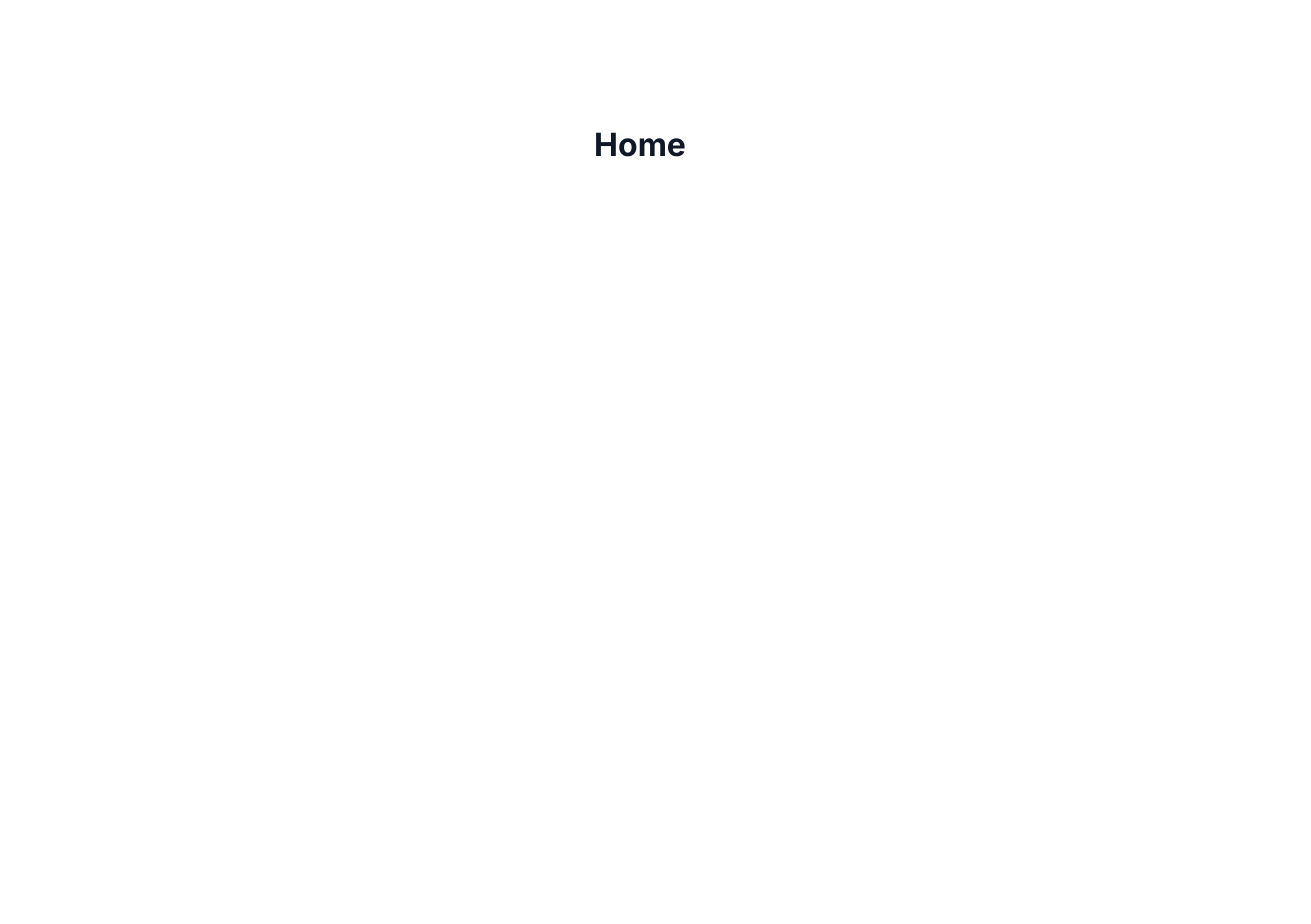
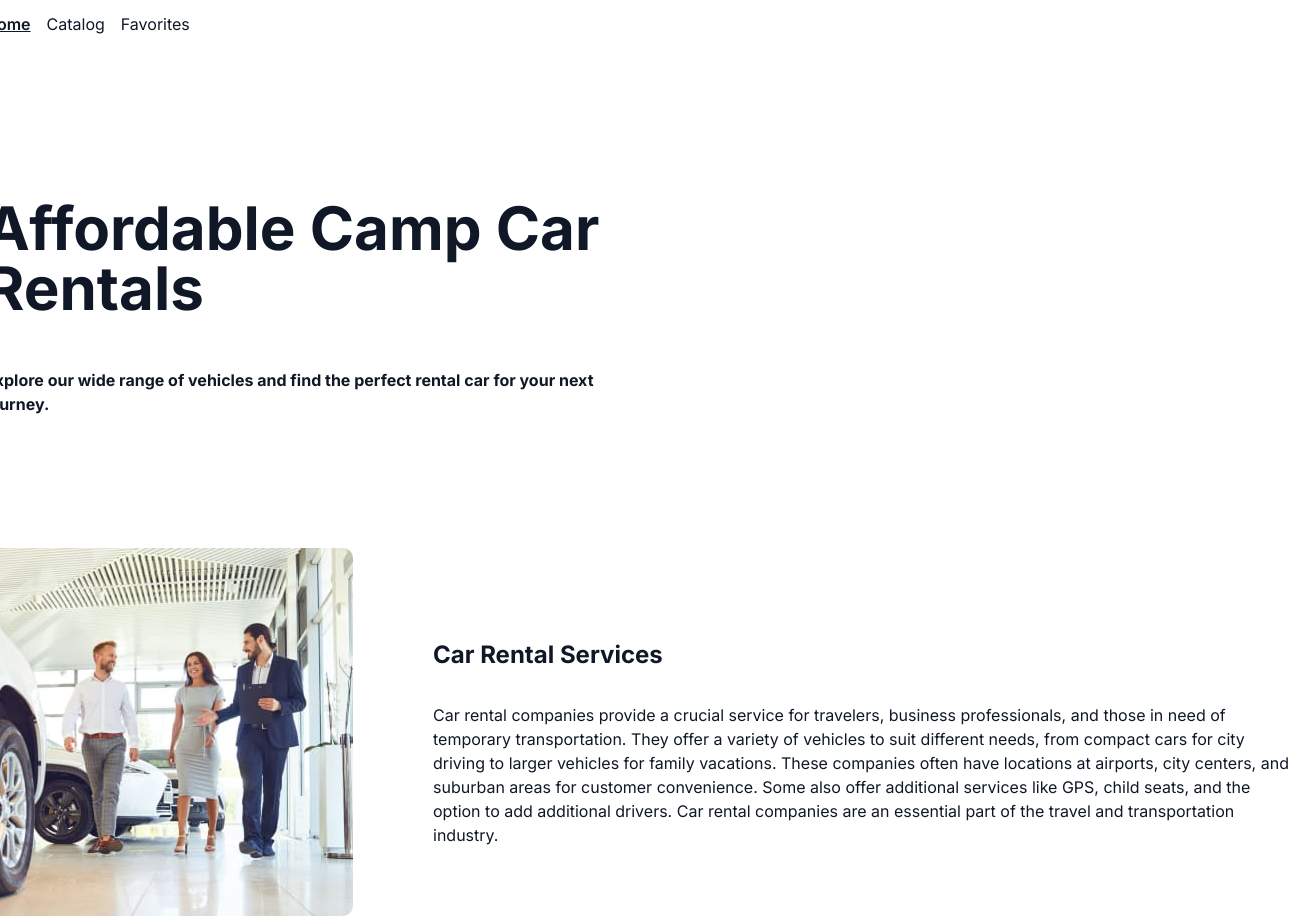
Before and after one commit to asaulyak/adverts, a React (Vite) app: page / in a window 1280 px wide. Shown: the top 924 px of the page, 1311 px wide, since content can reach past the window. Before the commit the page ends 800 px from the top, so only its background shows below. Built offline with nearby package versions, Linux system fonts and the light colour scheme.

Commit message:
added home page

```diff
--- a/src/App.jsx
+++ b/src/App.jsx
@@ -1,8 +1,8 @@
 import { Route, Routes } from 'react-router-dom';
-import Home from './pages/Home/Home.jsx';
 import { Layout } from './components/Layout/Layout.jsx';
 import { lazy } from 'react';
 import Modal from 'react-modal';
+import { Home } from './pages/Home/Home.jsx';
 
 const Products = lazy(() => import('./pages/Products/Products.jsx'));
 const Favorites = lazy(() => import('./pages/Favorites/Favorites.jsx'));
--- a/src/components/Header/Header.jsx
+++ b/src/components/Header/Header.jsx
@@ -1 +1,37 @@
-export const Header = () => <>Header</>;
+import { NavLink } from 'react-router-dom';
+import css from './Header.module.css';
+import { useMemo } from 'react';
+
+export const Header = () => {
+  const menu = useMemo(
+    () => [
+      {
+        title: 'Home',
+        link: '/',
+      },
+      {
+        title: 'Catalog',
+        link: '/catalog',
+      },
+      {
+        title: 'Favorites',
+        link: '/favorites',
+      },
+    ],
+    []
+  );
+
+  return (
+    <nav className={css.nav}>
+      {menu.map(item => (
+        <NavLink
+          key={item.link}
+          to={item.link}
+          className={({ isActive }) => (isActive ? css.active : undefined)}
+        >
+          {item.title}
+        </NavLink>
+      ))}
+    </nav>
+  );
+};
--- /dev/null
+++ b/src/components/Header/Header.module.css
@@ -0,0 +1,17 @@
+.nav {
+  display: flex;
+  gap: 16px;
+
+  padding: 12px 1rem;
+}
+
+a {
+  text-decoration: none;
+  color: var(--black);
+  font-weight: 400;
+}
+
+.active {
+  text-decoration: underline;
+  font-weight: 600;
+}
--- a/src/components/Layout/Layout.jsx
+++ b/src/components/Layout/Layout.jsx
@@ -2,10 +2,12 @@ import { Suspense } from 'react';
 import { Outlet } from 'react-router-dom';
 import { Loader } from '../Loader/Loader.jsx';
 import css from './Layout.module.css';
+import { Header } from '../Header/Header.jsx';
 
 export const Layout = () => {
   return (
     <>
+      <Header />
       <Suspense fallback={<Loader />}>
         <div className={css.container}>
           <Outlet />
--- a/src/components/Layout/Layout.module.css
+++ b/src/components/Layout/Layout.module.css
@@ -1,3 +1,4 @@
 .container {
   padding: 100px 1rem;
+  width: 1342px;
 }
--- a/src/pages/Home/Home.jsx
+++ b/src/pages/Home/Home.jsx
@@ -1,5 +1,32 @@
-function Home() {
-  return <h1>Home</h1>
-}
+import css from './Home.module.css';
 
-export default Home;
+export const Home = () => (
+  <>
+    <section className={css.hero}>
+      <div className={css.title}>
+        <h1>Affordable Camp Car Rentals</h1>
+        <h4>
+          Explore our wide range of vehicles and find the perfect rental car for
+          your next journey.
+        </h4>
+      </div>
+    </section>
+    <section className={css.services}>
+      <img src="/services.jpg" alt="services" className={css.image} />
+      <div className={css.description}>
+        <h2>Car Rental Services</h2>
+        <div className={css.comment}>
+          Car rental companies provide a crucial service for travelers, business
+          professionals, and those in need of temporary transportation. They
+          offer a variety of vehicles to suit different needs, from compact cars
+          for city driving to larger vehicles for family vacations. These
+          companies often have locations at airports, city centers, and suburban
+          areas for customer convenience. Some also offer additional services
+          like GPS, child seats, and the option to add additional drivers. Car
+          rental companies are an essential part of the travel and
+          transportation industry.
+        </div>
+      </div>
+    </section>
+  </>
+);
--- /dev/null
+++ b/src/pages/Home/Home.module.css
@@ -0,0 +1,42 @@
+.hero {
+  overflow: hidden;
+  position: relative;
+  min-height: 400px;
+}
+
+.title {
+  width: 50%;
+  margin-right: auto;
+  color: var(--black);
+}
+
+h1 {
+  font-size: 3.75rem;
+  line-height: 1;
+}
+
+.services {
+  display: flex;
+  gap: 80px;
+}
+
+.image {
+  border-radius: 10px;
+  width: 368px;
+  height: 368px;
+}
+
+.description {
+  display: flex;
+  align-items: flex-start;
+  justify-content: center;
+  gap: 10px;
+  flex-direction: column;
+}
+
+.comment {
+  font-size: 16px;
+  line-height: 24px;
+  font-weight: 400;
+  color: var(--black);
+}
```
Also changed, not shown: public/services.jpg (added).
